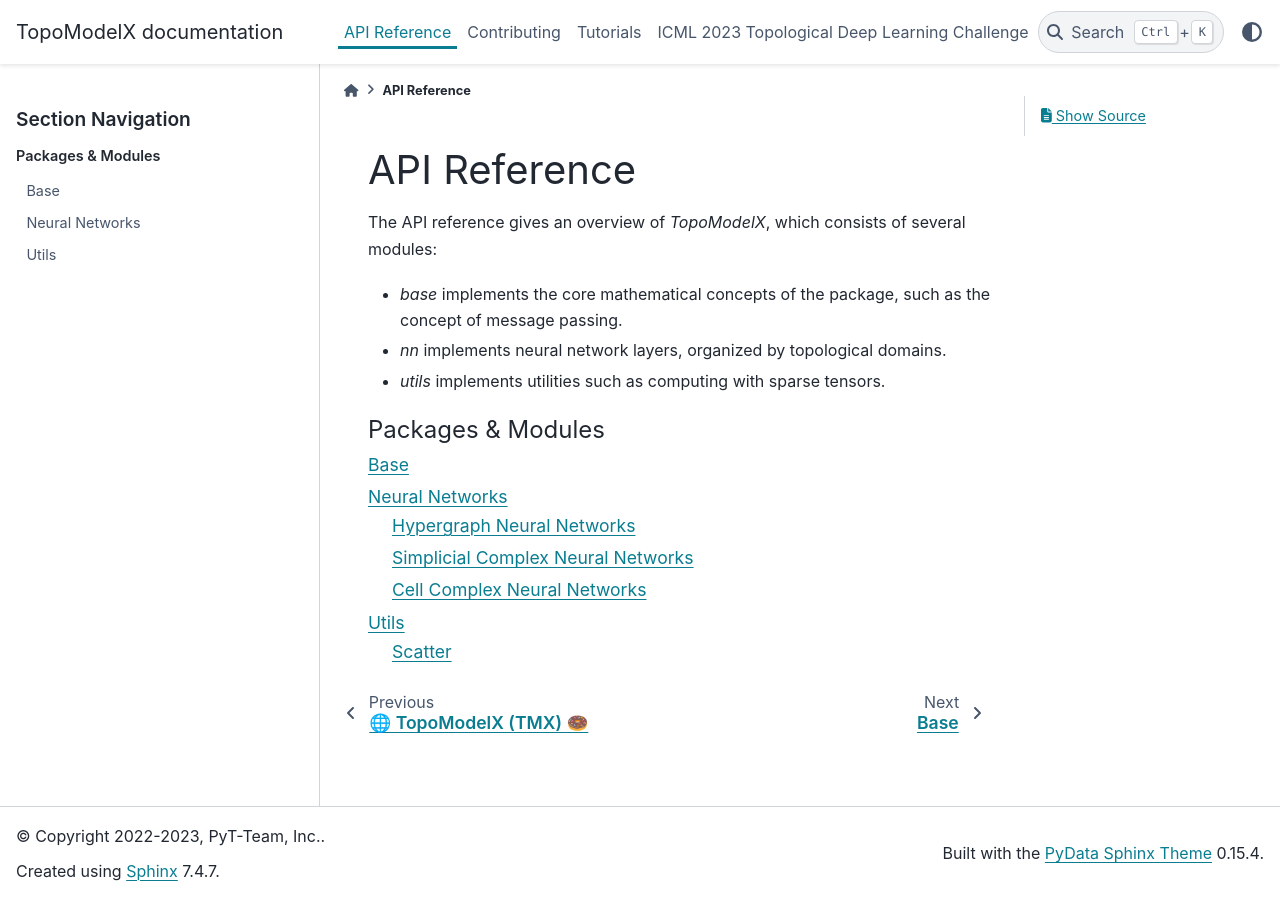
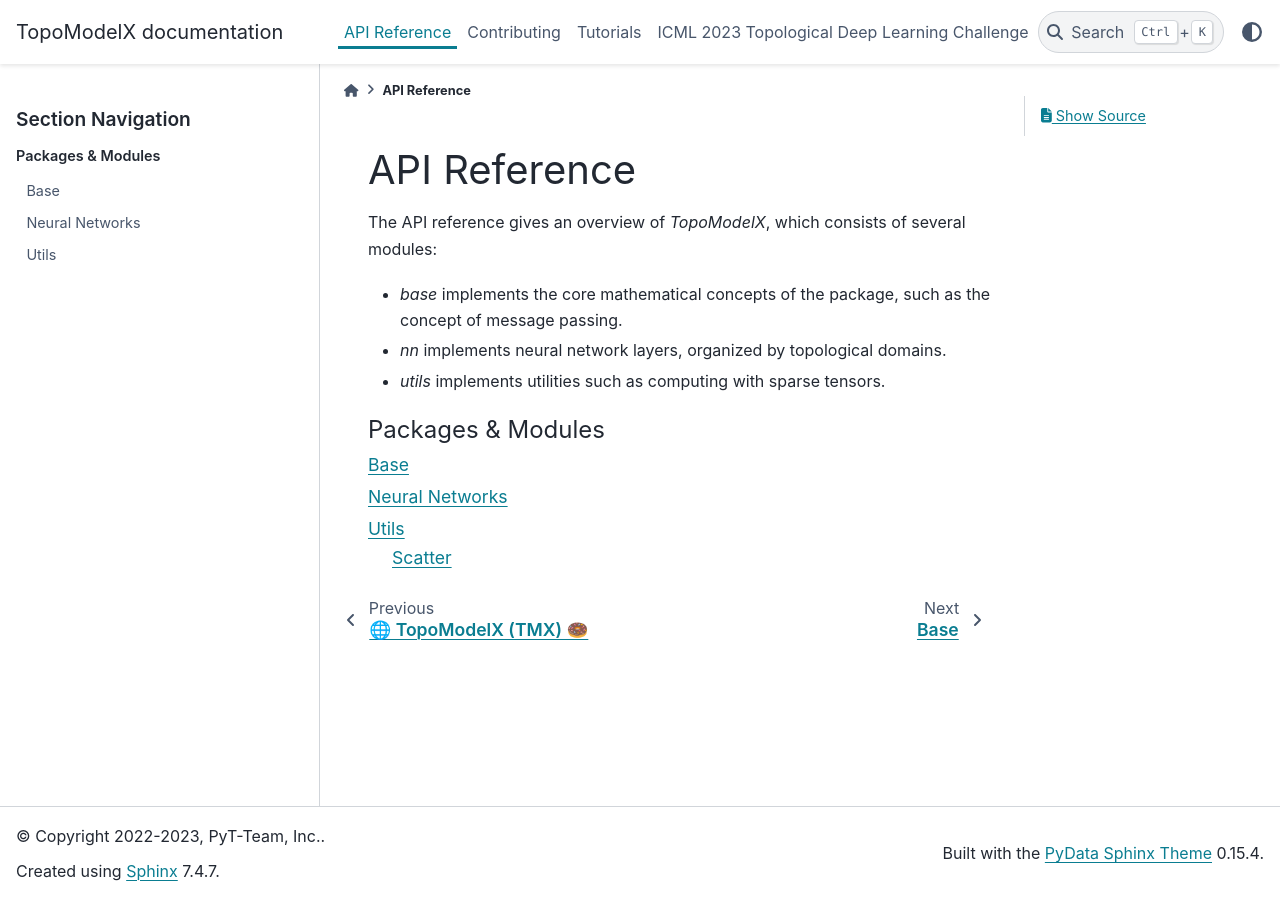
Before and after one commit to pyt-team/TopoModelX, a Sphinx documentation site: the page built from docs/api/index.rst, in a window 1280 px wide. Built offline with Sphinx 7.4.7 and the PyData theme 0.15.4, drawn with Linux system fonts in a browser that asks for light colours.

Commit message:
Underscore of titles

```diff
--- a/docs/api/index.rst
+++ b/docs/api/index.rst
@@ -10,7 +10,7 @@ The API reference gives an overview of `TopoModelX`, which consists of several m
 
 
 .. toctree::
-   :maxdepth: 3
+   :maxdepth: 2
    :caption: Packages & Modules
 
    base
--- a/docs/api/nn.rst
+++ b/docs/api/nn.rst
@@ -2,20 +2,11 @@
 Neural Networks
 ***************
 
-Hypergraph Neural Networks
-==========================
-
 .. automodule:: topomodelx.nn.hypergraph
     :members:
-
-Simplicial Complex Neural Networks
-==================================
 
 .. automodule:: topomodelx.nn.simplicial
     :members:
 
-Cell Complex Neural Networks
-============================
-
 .. automodule:: topomodelx.nn.cell
     :members:
```
Also changed, not shown: docs/challenge/index.rst (+4 -4 lines).
